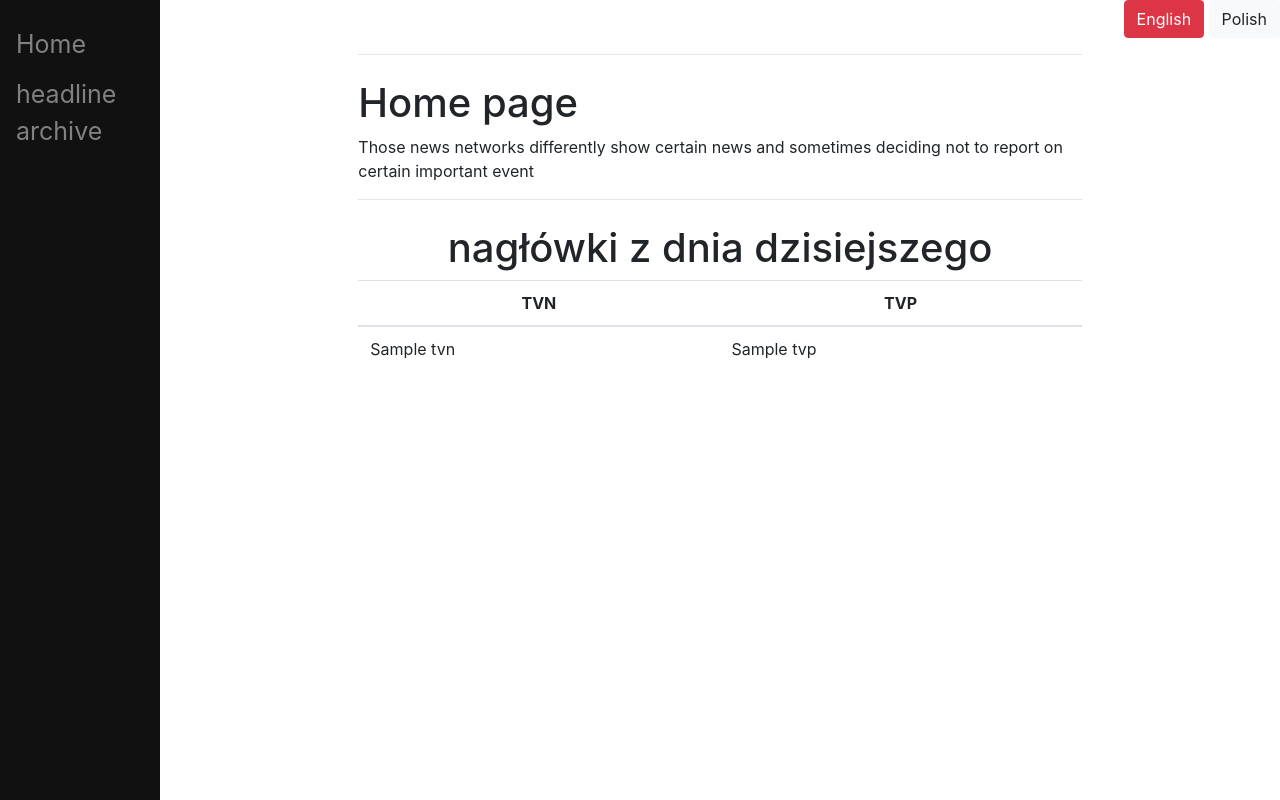
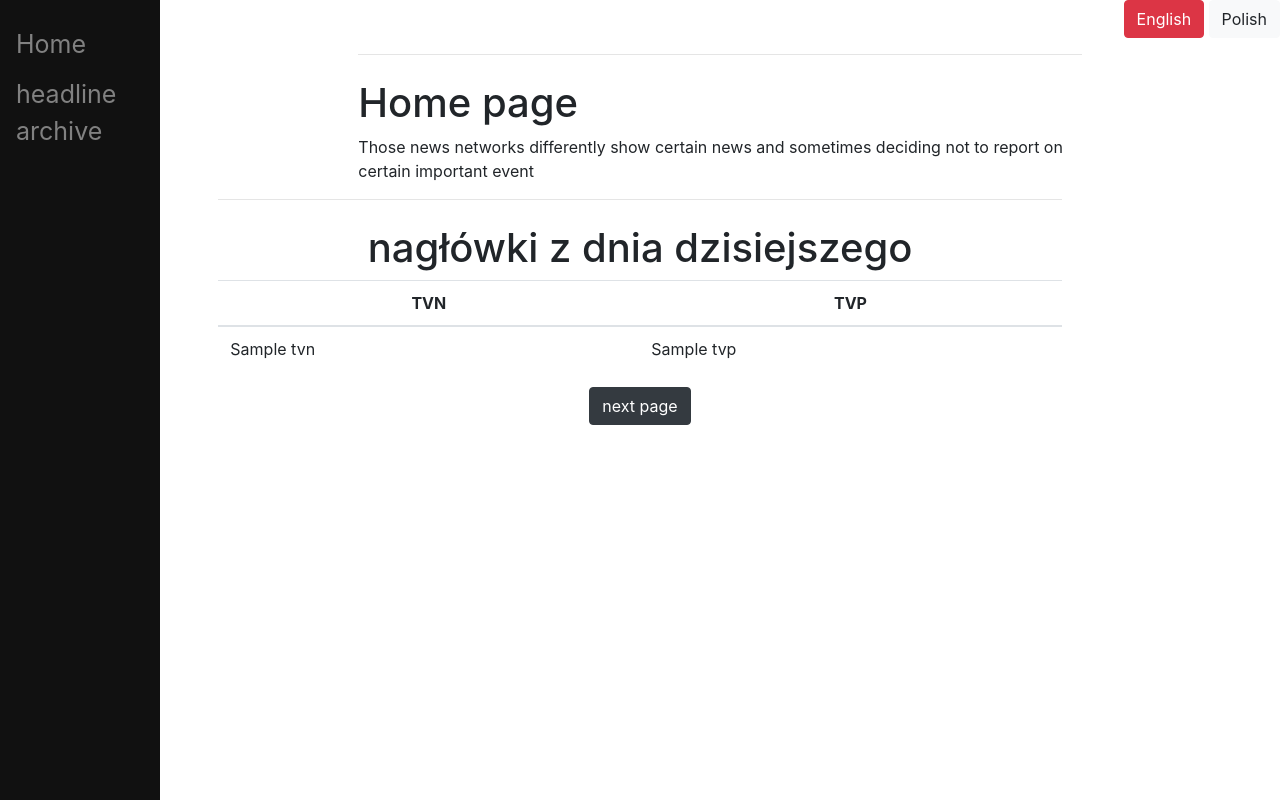
Before and after one commit to michal035/Full-stack-news-networks-comparison, a Django app: template crawling/website/thesite/main/templates/main/archive.html in a window 1280 px wide. Run offline with Django 3.2, Linux system fonts and the light colour scheme; the template is opened without the code that fills it: most values are stand-ins (such as "Sample title", 1, 10 or a date in 2020).

Commit message:
new headlines are loaded when user clicks 'new page' - in short  he gets redirected to /archive/{pagenumber+1}

```diff
--- a/crawling/website/thesite/main/templates/main/archive.html
+++ b/crawling/website/thesite/main/templates/main/archive.html
@@ -51,7 +51,18 @@
         {% endfor %}
 
     {% endfor %}
+
+
     </tbody>
     </table>
 
 {%endblock%}
+
+{%block aftercontent%}
+
+<form method="post" action="#">
+    {% csrf_token %}
+    <center><button type="submit" value="newpage" name="btn3" class="btn btn-dark">next page</button></center>
+</form>
+
+{%endblock%}
--- a/crawling/website/thesite/main/templates/main/base.html
+++ b/crawling/website/thesite/main/templates/main/base.html
@@ -99,11 +99,18 @@
         </div>
 
 
-        <div id="content", class="main">
-            <div class="row justify-content-center">
-                <div class="col-8">
-                    <hr class="mt-0 mb-4">
-                    {%block content%}
+
+        <div id="content", style="display: flex; flex-direction: column;">
+            <div style="display: flex; flex-direction: column;">
+                <div class="row justify-content-center">
+                    <div class="col-8">
+                        <hr class="mt-0 mb-4">
+                        {%block content%}
+                        {%endblock%}
+                    </div>
+                </div>
+                <div>
+                    {%block aftercontent%}
                     {%endblock%}
                 </div>
             </div>
```
Also changed, not shown: crawling/website/thesite/main/views.py (+9 -0 lines).
